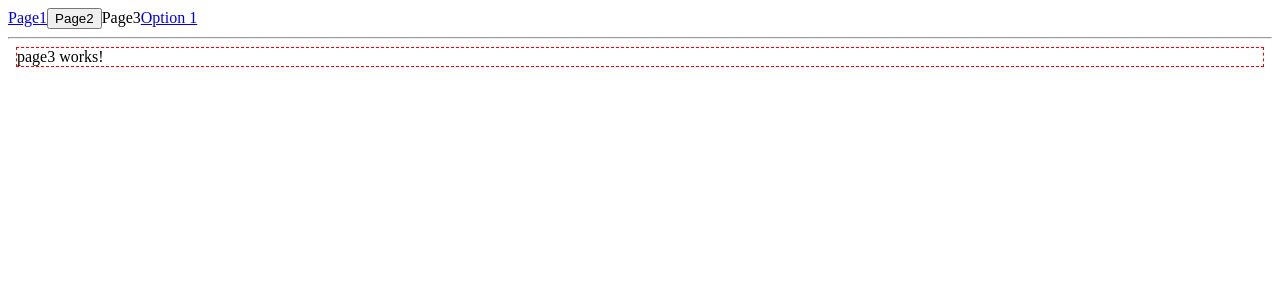
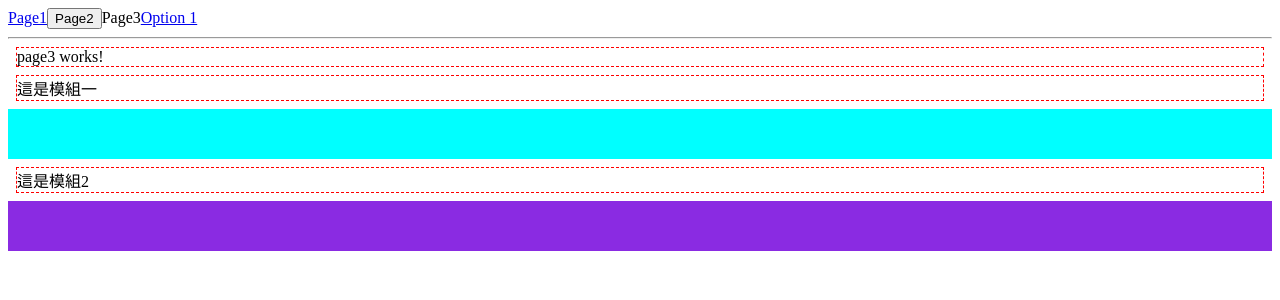
Before and after one commit to ttom921/StudyAngular7, an Angular app in the folder SimpleLayout/: page /p3 in a window 1280 px wide. Shown: the top 300 px of the page. Built offline with nearby package versions, Linux system fonts and the light colour scheme.

Commit message:
加入可以切換模組顯示在不同的位置

```diff
--- a/SimpleLayout/src/app/operation/op1/op1.component.html
+++ b/SimpleLayout/src/app/operation/op1/op1.component.html
@@ -1,3 +1,7 @@
 <p>
-  op1 works!
+  這是模組一
+
 </p>
+<div style="background-color: aqua;height: 50px;" >
+
+</div>
--- a/SimpleLayout/src/app/operation/op2/op2.component.html
+++ b/SimpleLayout/src/app/operation/op2/op2.component.html
@@ -1,3 +1,4 @@
 <p>
-  op2 works!
+  這是模組2
 </p>
+<div style="background-color:blueviolet;height: 50px;" ></div>
--- a/SimpleLayout/src/app/operation/op3/op3.component.html
+++ b/SimpleLayout/src/app/operation/op3/op3.component.html
@@ -1,3 +1,4 @@
 <p>
-  op3 works!
+  這是模組3
 </p>
+<div style="background-color:chocolate;height: 50px;" ></div>
--- a/SimpleLayout/src/app/page2/page2.component.html
+++ b/SimpleLayout/src/app/page2/page2.component.html
@@ -1,3 +1,4 @@
 <p>
   page2 works!
 </p>
+<app-op2></app-op2>
--- a/SimpleLayout/src/app/page3/page3.component.html
+++ b/SimpleLayout/src/app/page3/page3.component.html
@@ -1,3 +1,5 @@
 <p>
   page3 works!
 </p>
+<app-op1></app-op1>
+<app-op2></app-op2>
```
